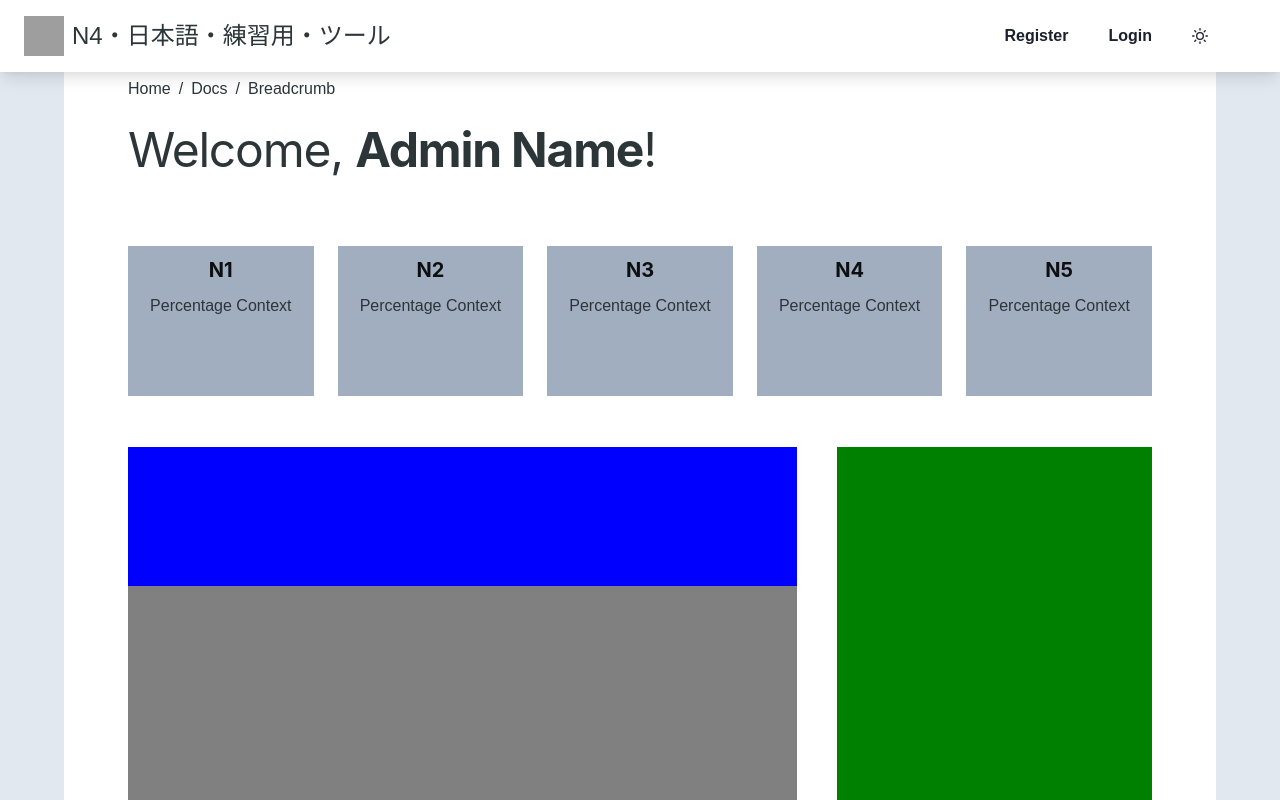
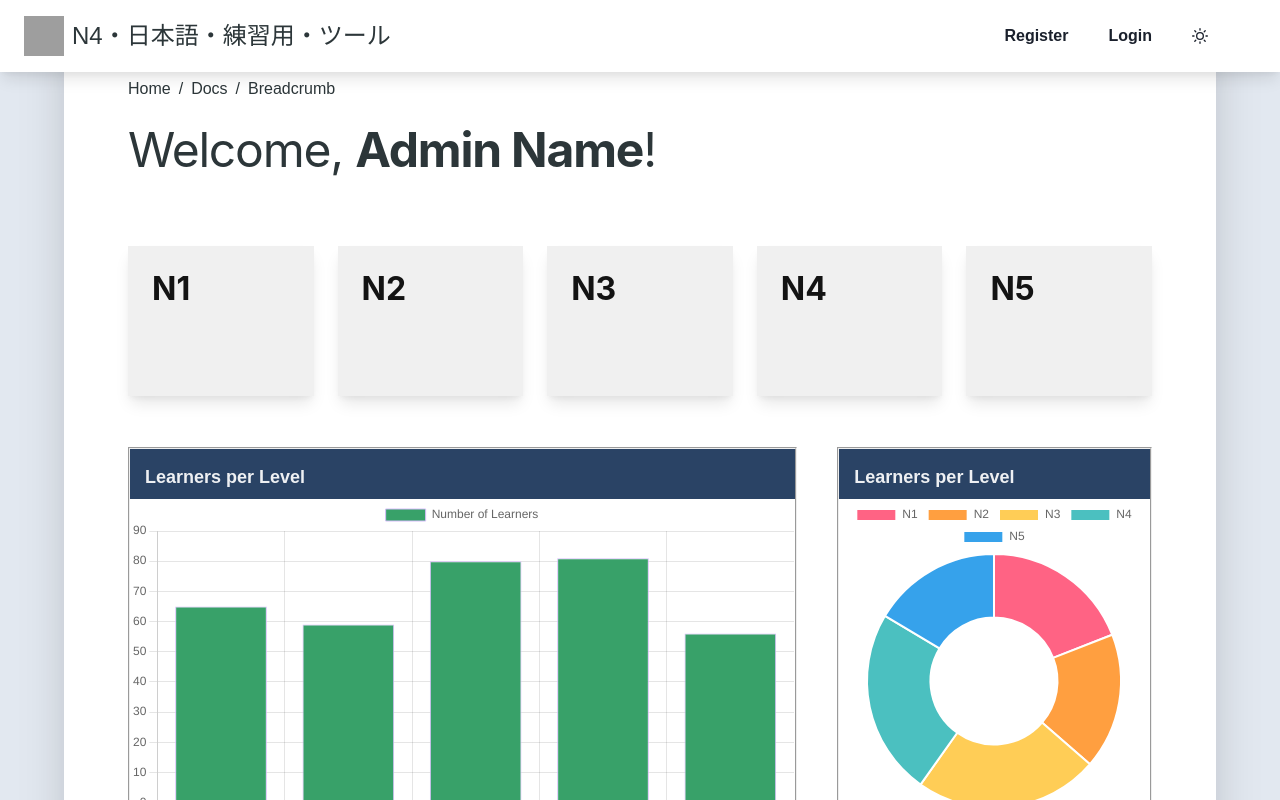
Before and after one commit to hernanjay/nihongo-app, a React (Vite) app: page /admin in a window 1280 px wide. Shown: the top 800 px of the page. Built offline with nearby package versions, Linux system fonts and the light colour scheme; grey boxes are pictures that could not be loaded.

Commit message:
Added Graphs to Dashboard

```diff
--- a/src/ui/components/Chart.jsx
+++ b/src/ui/components/Chart.jsx
@@ -1,43 +1,46 @@
 import { Bar } from "react-chartjs-2";
+import { Box, Text } from "@chakra-ui/react";
+import {
+  Chart as ChartJS,
+  BarElement,
+  CategoryScale,
+  LinearScale,
+  Tooltip,
+  Legend,
+} from "chart.js";
 
-function Chart() {
-  const labels = ["Jan", "Feb", "Mar", "Apr", "May", "Jun", "Jul"];
+function ChartComp() {
+  ChartJS.register(BarElement, CategoryScale, LinearScale, Tooltip, Legend);
   const data = {
-    labels: labels,
+    labels: ["N1", "N2", "N3", "N4", "N5"],
     datasets: [
       {
-        axis: "y",
-        label: "My First Dataset",
-        data: [65, 59, 80, 81, 56, 55, 40],
-        fill: false,
-        backgroundColor: [
-          "rgba(255, 99, 132, 0.2)",
-          "rgba(255, 159, 64, 0.2)",
-          "rgba(255, 205, 86, 0.2)",
-          "rgba(75, 192, 192, 0.2)",
-          "rgba(54, 162, 235, 0.2)",
-          "rgba(153, 102, 255, 0.2)",
-          "rgba(201, 203, 207, 0.2)",
-        ],
-        borderColor: [
-          "rgb(255, 99, 132)",
-          "rgb(255, 159, 64)",
-          "rgb(255, 205, 86)",
-          "rgb(75, 192, 192)",
-          "rgb(54, 162, 235)",
-          "rgb(153, 102, 255)",
-          "rgb(201, 203, 207)",
-        ],
+        axis: "x",
+        label: "Number of Learners",
+        data: [65, 59, 80, 81, 56],
+        backgroundColor: "#38A169",
+        borderColor: "#D6BCFA",
         borderWidth: 1,
       },
     ],
   };
 
   const options = {
-    indexAxis: "y",
+    indexAxis: "x",
   };
 
-  return <Bar data={data} options={options}></Bar>;
+  return (
+    <div>
+      <Box h="50px" p="15px" bg="blue.800">
+        <Text fontSize="lg" fontWeight="extrabold" color="whiteAlpha.900">
+          Learners per Level
+        </Text>
+      </Box>
+      <div>
+        <Bar data={data} options={options}></Bar>
+      </div>
+    </div>
+  );
 }
 
-export default Chart;
+export default ChartComp;
--- /dev/null
+++ b/src/ui/components/Doughnut.jsx
@@ -0,0 +1,38 @@
+import { Doughnut } from "react-chartjs-2";
+import { Chart as ChartJS, ArcElement } from "chart.js";
+import { Box, Text } from "@chakra-ui/react";
+function DoughnutChart() {
+  ChartJS.register(ArcElement);
+  const data = {
+    labels: ["N1", "N2", "N3", "N4", "N5"],
+    datasets: [
+      {
+        label: "My First Dataset",
+        data: [65, 59, 80, 81, 56],
+        backgroundColor: [
+          "rgba(255, 99, 132)",
+          "rgba(255, 159, 64)",
+          "rgba(255, 205, 86)",
+          "rgba(75, 192, 192)",
+          "rgba(54, 162, 235)",
+        ],
+        hoverOffset: 4,
+      },
+    ],
+  };
+
+  return (
+    <div>
+      <Box h="50px" p="15px" bg="blue.800">
+        <Text fontSize="lg" fontWeight="extrabold" color="whiteAlpha.900">
+          Learners per Level
+        </Text>
+      </Box>
+      <div>
+        <Doughnut data={data}></Doughnut>
+      </div>
+    </div>
+  );
+}
+
+export default DoughnutChart;
--- a/src/ui/pages/admin/Admindashboard.jsx
+++ b/src/ui/pages/admin/Admindashboard.jsx
@@ -1,6 +1,5 @@
 import React from "react";
 import { useState } from "react";
-// import { Chart } from 'react-chartjs-2';
 import { Link } from "react-router-dom";
 import {
   Flex,
@@ -41,25 +40,22 @@ import {
   FiSearch,
   FiBell,
 } from "react-icons/fi";
-// import Chart from "../../Components/Chart";
-// import Chart from "../../Components/chartComponent/Chart.jsx";
-// import { color } from "framer-motion";
-
+import ChartComp from "../../Components/Chart";
+import DoughnutChart from "../../components/Doughnut";
+// import DoughnutChart from "../../components/Doughnut";
 export default function Admindashboard() {
-  const [display, changeDisplay] = useState("hide");
   const boxStyle = {
     w: "100%",
     h: "150",
-    bgColor: "gray.400",
+    shadow: "lg",
+    bgColor: "RGBA(0, 0, 0, 0.06)",
   };
   const headStyle = {
     color: "blackAlpha.900",
-    textAlign: "center",
-    pt: 3,
-  };
-  const textStyle = {
-    pt: 3,
-    textAlign: "center",
+    textAlign: "left",
+    p: 3,
+    m: 3,
+    fontSize: "2em",
   };
   return (
     <Box>
@@ -67,7 +63,6 @@ export default function Admindashboard() {
         flexDir={["column", "column", "row"]}
         overflow="hidden"
         justifyContent="center"
-        boxShadow="outline"
       >
         {/* Column 1 */}
         {/* Column 2 */}
@@ -79,6 +74,7 @@ export default function Admindashboard() {
           minH="100vh"
           bg="white"
           pt="6%"
+          boxShadow="2xl"
         >
           <Breadcrumb>
             <BreadcrumbItem>
@@ -120,49 +116,48 @@ export default function Admindashboard() {
               <Heading sx={headStyle} size="md">
                 N1
               </Heading>
-              <Text sx={textStyle}>Percentage Context</Text>
+              {/* <Text>Percentage Context</Text> */}
             </Box>
             <Box sx={boxStyle}>
               <Heading sx={headStyle} size="md">
                 N2
               </Heading>
-              <Text sx={textStyle}>Percentage Context</Text>
+              {/* <Text>Percentage Context</Text> */}
             </Box>
             <Box sx={boxStyle}>
               <Heading sx={headStyle} size="md">
                 N3
               </Heading>
-              <Text sx={textStyle}>Percentage Context</Text>
+              {/* <Text>Percentage Context</Text> */}
             </Box>
             <Box sx={boxStyle}>
               <Heading sx={headStyle} size="md">
                 N4
               </Heading>
-              <Text sx={textStyle}>Percentage Context</Text>
+              {/* <Text>Percentage Context</Text> */}
             </Box>
             <Box sx={boxStyle}>
               <Heading sx={headStyle} size="md">
                 N5
               </Heading>
-              <Text sx={textStyle}>Percentage Context</Text>
+              {/* <Text>Percentage Context</Text> */}
             </Box>
           </Grid>
-          <Grid templateColumns="repeat(3, 1fr)" gap={10} pt="5%" h="60vh">
-            <GridItem bg={"blue"} colSpan={2}>
-              <Grid templateRows="repeat(3, 1fr)" h="52vh">
-                <GridItem rowSpan={1} w="100%" bg="blue"></GridItem>
-                <GridItem rowSpan={2} w="100%" bg="gray">
-                  {/* <Chart></Chart> */}
-                </GridItem>
-              </Grid>
+          <Grid
+            templateColumns="repeat(3, 1fr)"
+            gap={10}
+            pt="5%"
+            h="60vh"
+            mb={10}
+          >
+            <GridItem colSpan={2} border="2px groove">
+              <ChartComp />
             </GridItem>
-            <GridItem bg={"green"}></GridItem>
+            <GridItem colSpan={1} border="2px groove">
+              <DoughnutChart></DoughnutChart>
+            </GridItem>
           </Grid>
         </Flex>
-        {/* Column 3 */}
-        {/* <Flex w="45%" bgColor="#f5f5f5" p="3%" flexDir="column" overflow="auto">
-
-      </Flex> */}
       </Flex>
     </Box>
   );
```
